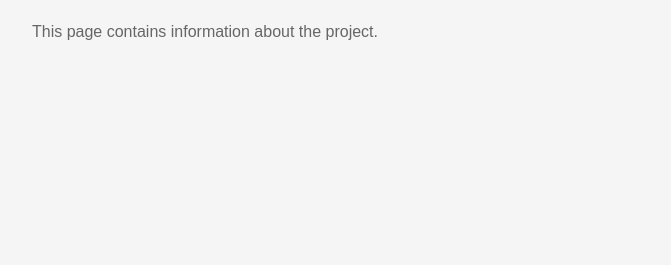
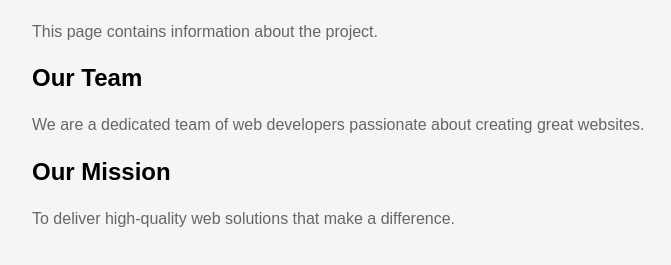
Before and after one commit to RohanSingh0208/GitAssignment, a plain HTML site: page about.html in a window 1280 px wide. Shown: the part 119-384 px from the top of the page, without its empty margins (8-679 px from the left). Drawn offline with Linux system fonts and the light colour scheme.

Commit message:
Feature: Add team and mission sections to about.html

```diff
--- a/about.html
+++ b/about.html
@@ -18,5 +18,9 @@
     </nav>
     <h1>About Us</h1>
     <p>This page contains information about the project.</p>
+    <h2>Our Team</h2>
+    <p>We are a dedicated team of web developers passionate about creating great websites.</p>
+    <h2>Our Mission</h2>
+    <p>To deliver high-quality web solutions that make a difference.</p>
 </body>
 </html>
```
